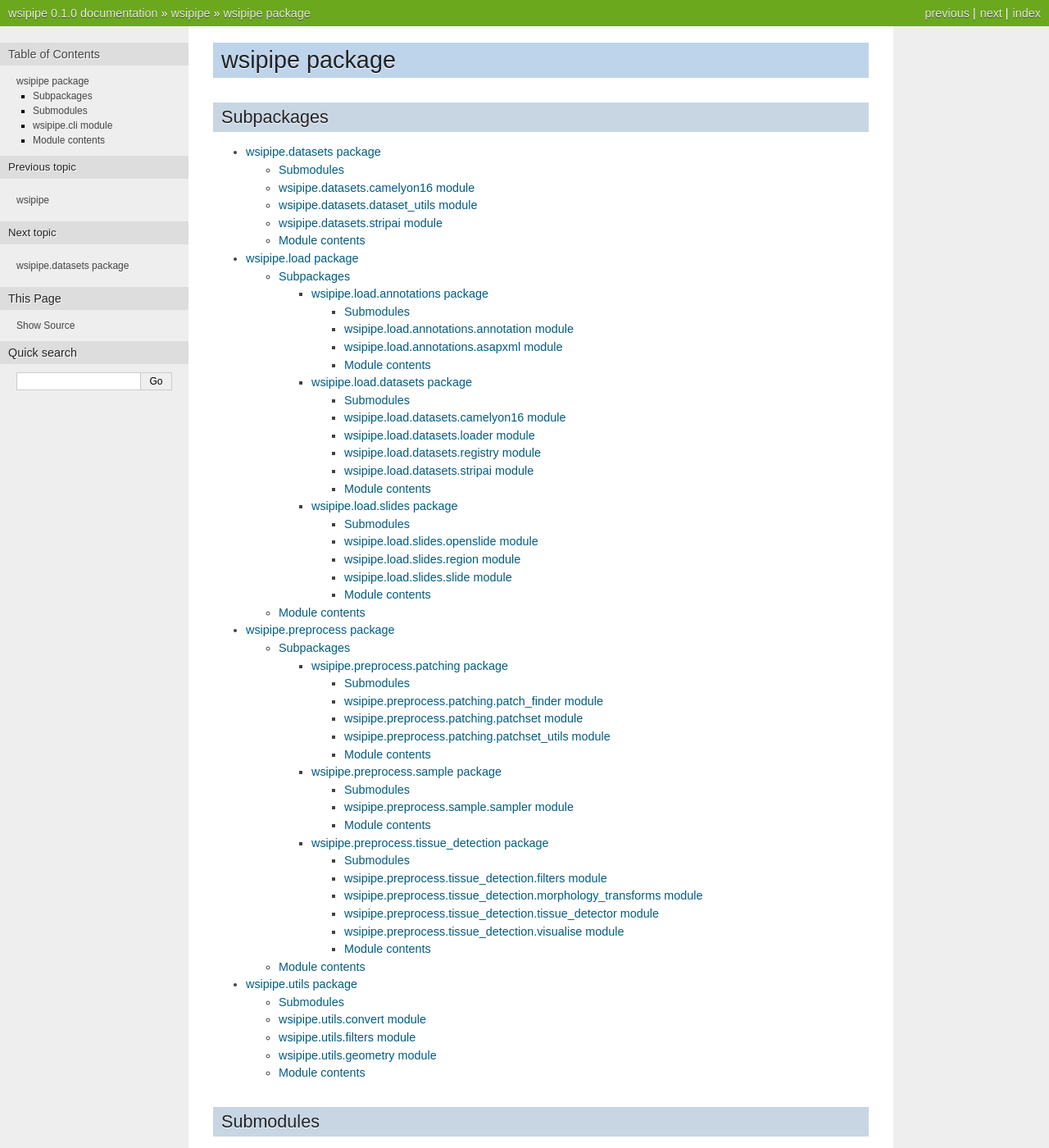
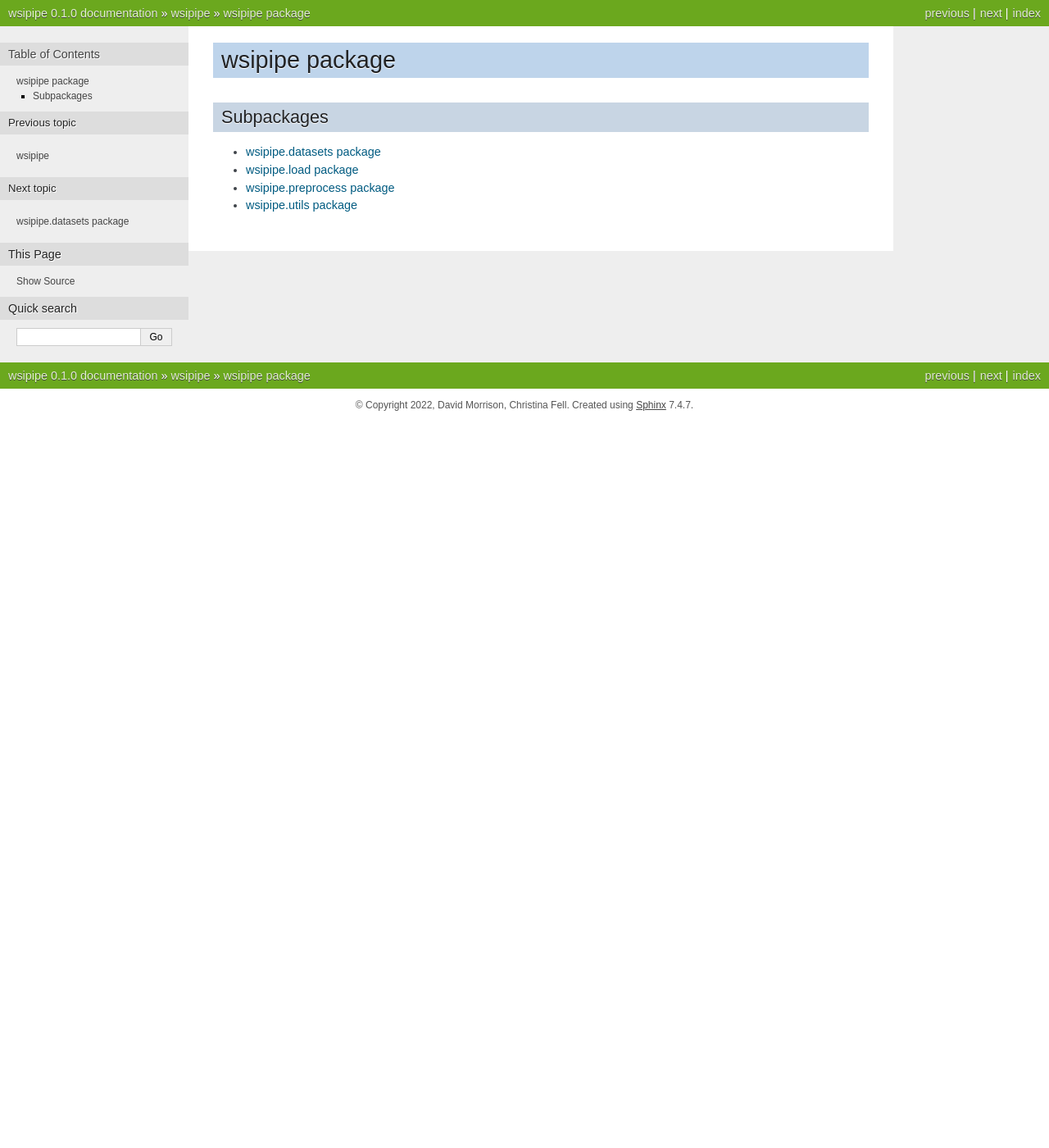
Before and after one commit to StAndrewsMedTech/wsipipe, a Sphinx documentation site: the page built from docs/wsipipe.rst, in a window 1280 px wide and 1400 px high. Shown: the whole window at 82% size. Built offline with Sphinx 7.4.7, drawn with Linux system fonts in a browser that asks for light colours; some of the changed text lies outside the part shown.

Commit message:
update doc tree rsts

```diff
--- a/docs/conf.py
+++ b/docs/conf.py
@@ -80,7 +80,7 @@ pygments_style = 'sphinx'
 todo_include_todos = False
 
 # mock imports don't actually want to import these to build docs
-autodoc_mock_imports = ['numpy', 'pandas', 'torch', 'cv2', 'PIL', 'openslide', 'scipy', 'skimage']
+autodoc_mock_imports = ['numpy', 'pandas', 'torch', 'cv2', 'PIL', 'openslide', 'scipy', 'skimage', 'click']
 
 # -- Options for HTML output -------------------------------------------
 
--- a/docs/wsipipe.rst
+++ b/docs/wsipipe.rst
@@ -5,28 +5,9 @@ Subpackages
 -----------
 
 .. toctree::
-   :maxdepth: 4
+   :maxdepth: 1
 
    wsipipe.datasets
    wsipipe.load
    wsipipe.preprocess
    wsipipe.utils
-
-Submodules
-----------
-
-wsipipe.cli module
-------------------
-
-.. automodule:: wsipipe.cli
-   :members:
-   :undoc-members:
-   :show-inheritance:
-
-Module contents
----------------
-
-.. automodule:: wsipipe
-   :members:
-   :undoc-members:
-   :show-inheritance:
```
